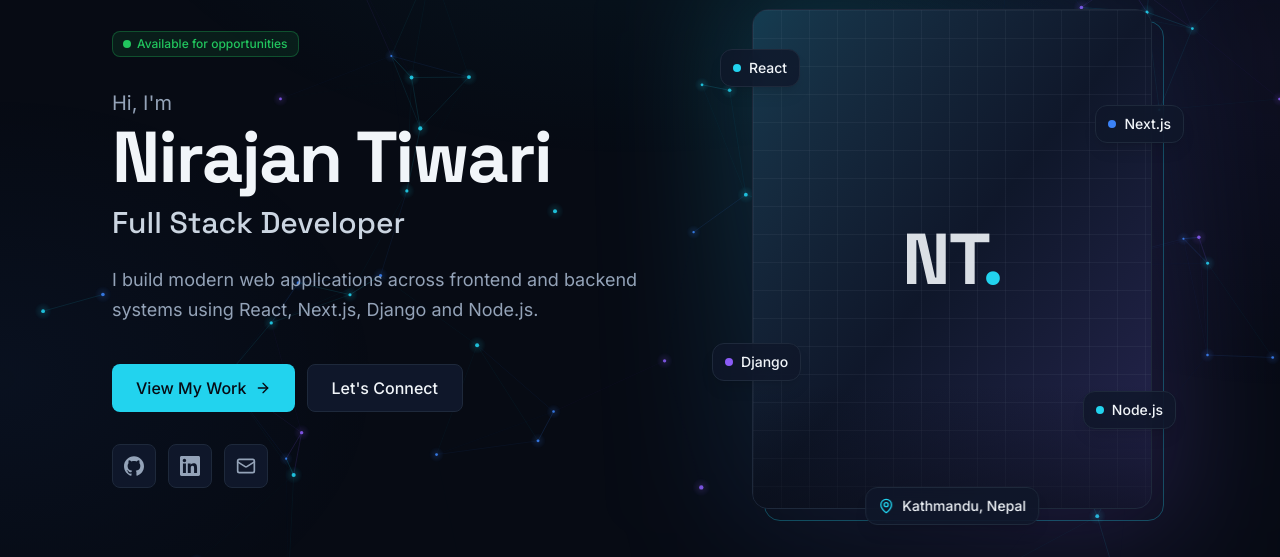
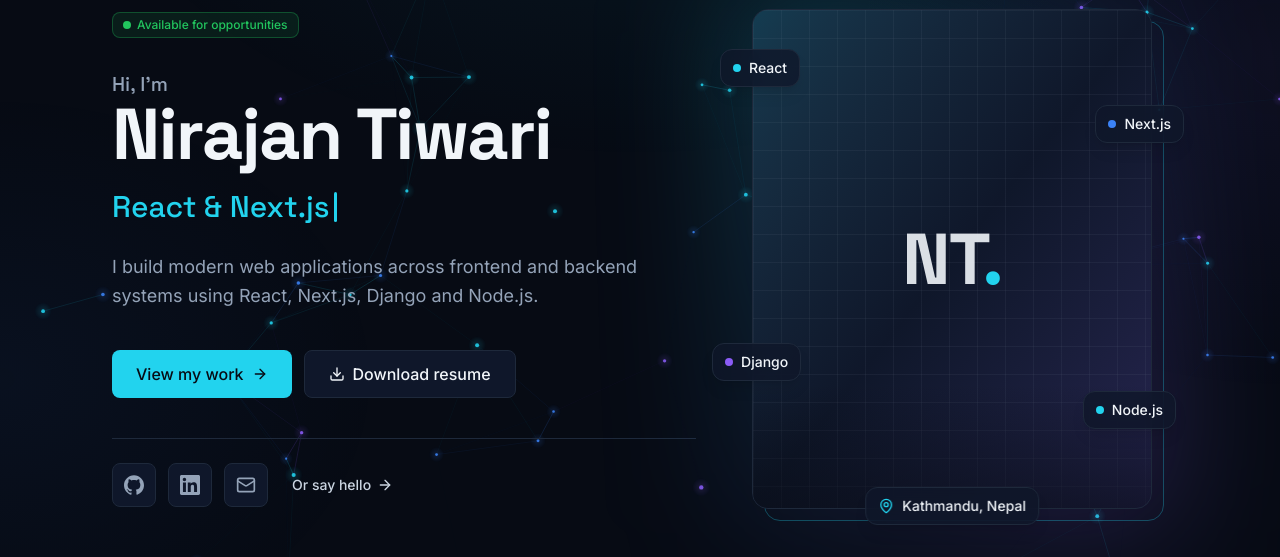
Before and after one commit to Nirajan09/portfolio, a Next.js app: page / in a window 1280 px wide. Shown: the part 141-698 px from the top of the page. Built offline with nearby package versions, Linux system fonts and the light colour scheme; no server answers.

Commit message:
feat(hero): redesign hero with typing role animation and resume download

```diff
--- /dev/null
+++ b/components/animation/TypingRole.tsx
@@ -0,0 +1,127 @@
+"use client";
+
+import { useReducedMotion } from "motion/react";
+import { useEffect, useRef, useState } from "react";
+
+type TypingRoleProps = {
+  roles: string[];
+  /** ms per character while typing */
+  typeMs?: number;
+  /** ms per character while deleting */
+  deleteMs?: number;
+  /** how long a finished statement stays on screen (cursor blinks) */
+  holdMs?: number;
+  /** pause on an empty line before the next statement (cursor blinks) */
+  gapMs?: number;
+  className?: string;
+};
+
+type Phase = "typing" | "hold" | "deleting" | "gap";
+
+/**
+ * Time-driven typewriter (requestAnimationFrame), so the speed is even and
+ * doesn't stutter like chained setTimeouts can.
+ *
+ * - Cursor is solid while typing/deleting.
+ * - Cursor blinks once a statement is finished, and during the gap before the next.
+ * - The blink keyframes live inside this component, so nothing needs to be
+ *   added to globals.css.
+ * - Screen readers get the first role as static text; reduced motion shows it
+ *   with no typing and no blink.
+ */
+export function TypingRole({
+  roles,
+  typeMs = 75,
+  deleteMs = 40,
+  holdMs = 2600,
+  gapMs = 500,
+  className = "",
+}: TypingRoleProps) {
+  const reduce = useReducedMotion();
+  const [text, setText] = useState("");
+  const [blink, setBlink] = useState(true);
+
+  const rolesKey = roles.join("|");
+  const raf = useRef<number>(0);
+
+  useEffect(() => {
+    if (reduce || roles.length === 0) return;
+
+    let index = 0;
+    let phase: Phase = "gap";
+    let phaseStart = performance.now();
+    let shownLen = 0;
+    let isBlinking = true;
+
+    const setBlinking = (v: boolean) => {
+      if (v !== isBlinking) {
+        isBlinking = v;
+        setBlink(v);
+      }
+    };
+
+    const go = (next: Phase, now: number) => {
+      phase = next;
+      phaseStart = now;
+      setBlinking(next === "hold" || next === "gap");
+    };
+
+    const tick = (now: number) => {
+      const full = roles[index];
+      const elapsed = now - phaseStart;
+      let len = shownLen;
+
+      switch (phase) {
+        case "gap":
+          len = 0;
+          if (elapsed >= gapMs) go("typing", now);
+          break;
+        case "typing":
+          len = Math.min(full.length, Math.floor(elapsed / typeMs) + 1);
+          if (len >= full.length) go("hold", now);
+          break;
+        case "hold":
+          len = full.length;
+          if (elapsed >= holdMs) go("deleting", now);
+          break;
+        case "deleting":
+          len = Math.max(0, full.length - Math.floor(elapsed / deleteMs));
+          if (len <= 0) {
+            index = (index + 1) % roles.length;
+            go("gap", now);
+          }
+          break;
+      }
+
+      if (len !== shownLen) {
+        shownLen = len;
+        setText(roles[index].slice(0, len));
+      }
+      raf.current = requestAnimationFrame(tick);
+    };
+
+    raf.current = requestAnimationFrame(tick);
+    return () => cancelAnimationFrame(raf.current);
+    // eslint-disable-next-line react-hooks/exhaustive-deps
+  }, [reduce, rolesKey, typeMs, deleteMs, holdMs, gapMs]);
+
+  const shown = reduce ? roles[0] : text;
+
+  return (
+    <p className={`flex h-[1.4em] items-center ${className}`}>
+      <style>{`@keyframes typing-role-caret{0%,45%{opacity:1}55%,100%{opacity:0}}`}</style>
+      <span className="sr-only">{roles[0]}</span>
+      <span aria-hidden="true" className="flex items-center">
+        <span className="whitespace-pre">{shown}</span>
+        <span
+          className="ml-1 inline-block h-[1em] w-[3px] rounded-full bg-accent"
+          style={
+            !reduce && blink
+              ? { animation: "typing-role-caret 1s linear infinite" }
+              : undefined
+          }
+        />
+      </span>
+    </p>
+  );
+}
--- a/components/sections/Hero.tsx
+++ b/components/sections/Hero.tsx
@@ -1,4 +1,4 @@
-import { ArrowRight, Mail } from "lucide-react";
+import { ArrowRight, Download, Mail } from "lucide-react";
 import { Reveal } from "@/components/animation/Reveal";
 import { Stagger, StaggerItem } from "@/components/animation/Stagger";
 import { PageContainer } from "@/components/layout/PageContainer";
@@ -8,6 +8,17 @@ import { IconButton } from "@/components/ui/IconButton";
 import { GithubIcon, LinkedinIcon } from "@/components/ui/icons";
 import { personal } from "@/data/personal";
 import { HeroPortrait } from "./HeroPortrait";
+import { TypingRole } from "@/components/animation/TypingRole";
+
+// Put your PDF in /public and keep this path in sync (e.g. public/resume.pdf)
+const RESUME_HREF = "/resume.pdf";
+
+const ROLES = [
+  personal.role, // keep your real title first (read by screen readers / reduced motion)
+  "React & Next.js Engineer",
+  "Django & Node.js Developer",
+  "Frontend to backend, end to end",
+];
 
 export function Hero() {
   const { github, linkedin } = personal.socials;
@@ -17,7 +28,12 @@ export function Hero() {
       id="home"
       className="relative isolate flex min-h-svh items-center overflow-hidden"
     >
-      {/* Content */}
+      {/* Soft spotlight behind the headline: one quiet glow, no extra motion */}
+      {/* <div
+        aria-hidden="true"
+        className="pointer-events-none absolute -left-40 top-1/4 -z-10 size-144 rounded-full bg-accent/10 blur-[120px]"
+      /> */}
+
       <PageContainer className="relative z-20 py-28">
         <div className="grid items-center gap-16 lg:grid-cols-[minmax(0,1.15fr)_minmax(0,0.85fr)] lg:gap-10">
           <Stagger className="max-w-3xl">
@@ -32,19 +48,20 @@ export function Hero() {
             </StaggerItem>
 
             <StaggerItem>
-              <p className="mt-8 text-lg text-muted sm:text-xl">Hi, I&apos;m</p>
-            </StaggerItem>
-
-            <StaggerItem>
-              <h1 className="mt-1 text-balance font-display text-5xl font-bold tracking-tight text-primary sm:text-6xl lg:text-7xl">
+              <h1 className="mt-8 text-balance font-display text-5xl font-bold tracking-tight text-primary sm:text-6xl lg:text-7xl">
+                <span className="block text-lg font-medium tracking-normal text-muted sm:text-xl">
+                  Hi, I&apos;m
+                </span>
                 {personal.name}
               </h1>
             </StaggerItem>
 
+            {/* The one animated moment in the hero */}
             <StaggerItem>
-              <p className="mt-3 font-display text-2xl font-medium text-secondary sm:text-3xl">
-                {personal.role}
-              </p>
+              <TypingRole
+                roles={ROLES}
+                className="mt-4 font-display text-2xl font-medium text-accent sm:text-3xl"
+              />
             </StaggerItem>
 
             <StaggerItem>
@@ -55,7 +72,7 @@ export function Hero() {
             </StaggerItem>
 
             <StaggerItem>
-              <div className="mt-10 flex flex-col gap-3 sm:flex-row">
+              <div className="mt-10 flex flex-col gap-3 sm:flex-row sm:items-center">
                 <Button
                   href="/#projects"
                   size="lg"
@@ -63,27 +80,30 @@ export function Hero() {
                   data-track="hero_cta_click"
                   data-track-label="view_work"
                 >
-                  View My Work
+                  View my work
                   <ArrowRight
                     className="size-4 transition-transform duration-200 group-hover:translate-x-0.5"
                     aria-hidden="true"
                   />
                 </Button>
                 <Button
-                  href="/#contact"
+                  href={RESUME_HREF}
                   variant="secondary"
                   size="lg"
                   className="w-full sm:w-auto"
-                  data-track="hero_cta_click"
-                  data-track-label="connect"
+                  download
+                  data-track="resume_download"
+                  data-track-location="hero"
                 >
-                  Let&apos;s Connect
+                  <Download className="size-4" aria-hidden="true" />
+                  Download resume
                 </Button>
               </div>
             </StaggerItem>
 
             <StaggerItem>
-              <div className="mt-8 flex items-center gap-3">
+              <div className="mt-10 flex flex-wrap items-center gap-x-6 gap-y-4 border-t border-border pt-6">
+                <div className="flex items-center gap-3">
                   {github && (
                     <IconButton
                       href={github}
@@ -116,6 +136,20 @@ export function Hero() {
                     <Mail className="size-5" aria-hidden="true" />
                   </IconButton>
                 </div>
+
+                <a
+                  href="/#contact"
+                  data-track="hero_cta_click"
+                  data-track-label="connect"
+                  className="group inline-flex items-center gap-1.5 text-sm font-medium text-secondary transition-colors hover:text-accent"
+                >
+                  Or say hello
+                  <ArrowRight
+                    className="size-4 transition-transform duration-200 group-hover:translate-x-0.5"
+                    aria-hidden="true"
+                  />
+                </a>
+              </div>
             </StaggerItem>
           </Stagger>
 
```
Lines whose indentation alone changed are shown as unchanged.
